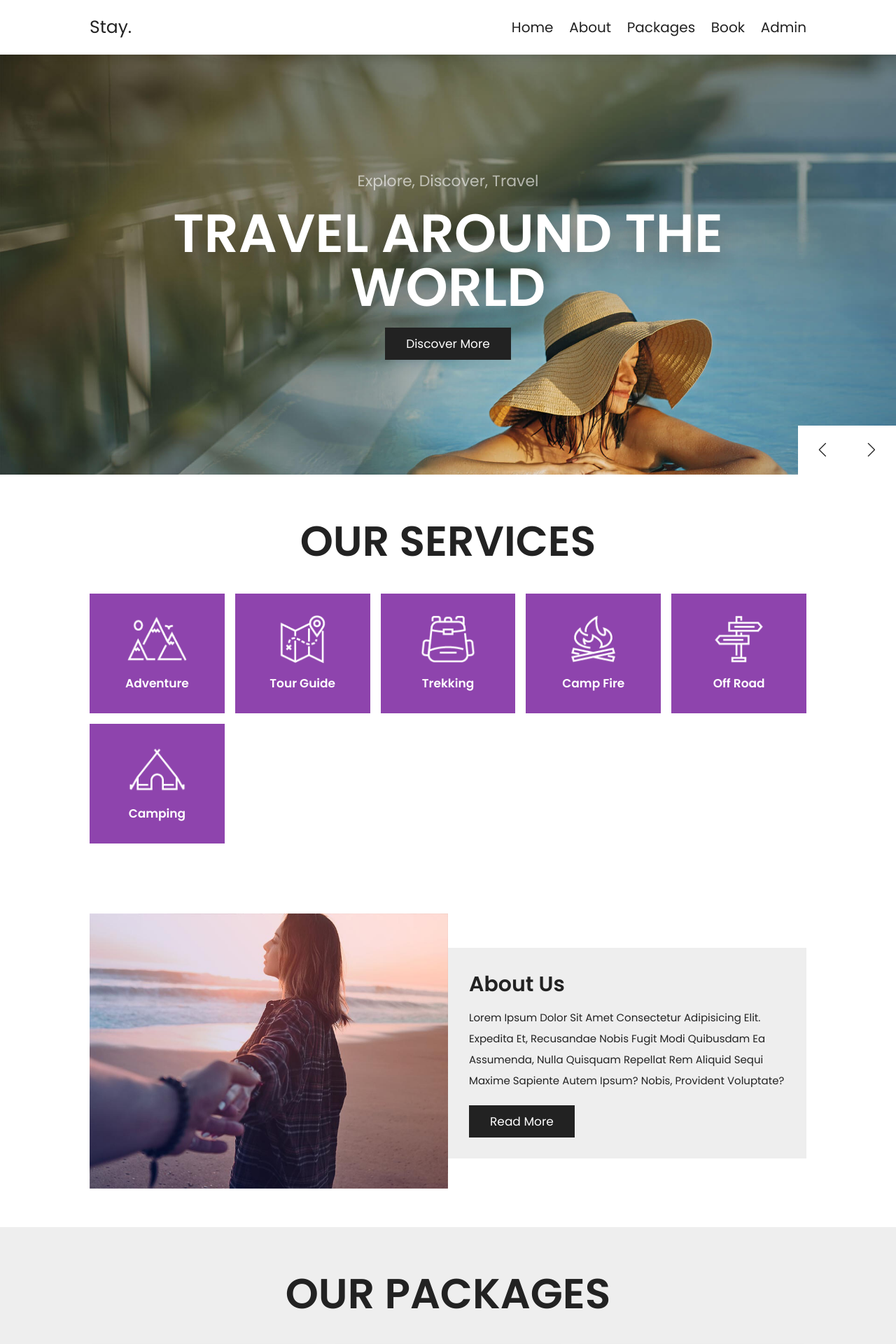
After one commit to namangathani/Travel-Website, a PHP site: page / in a window 1280 px wide. The commit adds this page. Shown: the top 1920 px of the page at 70% size. Run offline with PHP 8.4, Linux system fonts and the light colour scheme.

Commit message:
Add files via upload

```diff
--- a/about.php
+++ b/about.php
@@ -17,9 +17,9 @@
 
 
 <section class="header">
-   <a href="home.php" class="logo">stay.</a>
+   <a href="index.php" class="logo">stay.</a>
    <nav class="navbar">
-      <a href="home.php">home</a>
+      <a href="index.php">home</a>
       <a href="about.php">about</a>
       <a href="package.php">package</a>
       <a href="book.php">book</a>
--- a/book.php
+++ b/book.php
@@ -18,10 +18,10 @@
 
 <section class="header">
 
-   <a href="home.php" class="logo">stay.</a>
+   <a href="index.php" class="logo">stay.</a>
 
    <nav class="navbar">
-      <a href="home.php">home</a>
+      <a href="index.php">home</a>
       <a href="about.php">about</a>
       <a href="package.php">package</a>
       <a href="book.php">book</a>
--- a/dashboard.php
+++ b/dashboard.php
@@ -16,9 +16,9 @@
 
 <body>
     <section class="header">
-        <a href="home.php" class="logo">Stay.</a>
+        <a href="index.php" class="logo">Stay.</a>
         <nav class="navbar">
-            <a href="home.php">home</a>
+            <a href="index.php">home</a>
             <a href="about.php">about</a>
             <a href="package.php">package</a>
             <a href="book.php">book</a>
--- /dev/null
+++ b/index.php
@@ -0,0 +1,105 @@
+<!DOCTYPE html>
+<html lang="en">
+<head>
+   <meta charset="UTF-8">
+   <meta name="viewport" content="width=device-width, initial-scale=1.0">
+   <title>Home</title>
+   <link rel="stylesheet" href="https://unpkg.com/swiper@7/swiper-bundle.min.css">
+   <link rel="stylesheet" href="https://cdnjs.cloudflare.com/ajax/libs/font-awesome/5.15.4/css/all.min.css">
+   <link rel="stylesheet" href="assets/css/style.css">
+</head>
+<body>
+<section class="header">
+   <a href="index.php" class="logo">stay.</a>
+   <nav class="navbar">
+      <a href="index.php">Home</a>
+      <a href="about.php">About</a>
+      <a href="package.php">Packages</a>
+      <a href="book.php">Book</a>
+      <a href="login.php">Admin</a>
+
+   </nav>
+   <div id="menu-btn" class="fas fa-bars"></div>
+</section>
+<section class="home">
+   <div class="swiper home-slider">
+      <div class="swiper-wrapper">
+         <div class="swiper-slide slide" style="background:url(assets/images/home-slide-1.jpg) no-repeat">
+            <div class="content">
+               <span>Explore, Discover, Travel</span>
+               <h3>Travel Around the World</h3>
+               <a href="package.php" class="btn">Discover More</a>
+            </div>
+         </div>
+         <div class= "swiper-slide slide" style="background:url(assets/images/home-slide-2.jpg) no-repeat">
+            <div class="content">
+               <span>Explore, Discover, Travel</span>
+               <h3>Discover New Places</h3>
+               <a href="package.php" class="btn">Discover More</a>
+            </div>
+         </div>
+         <div class="swiper-slide slide" style="background:url(assets/images/home-slide-3.jpg) no-repeat">
+            <div class="content">
+               <span>Explore, Discover, Travel</span>
+               <h3>Make Your Tour Worthwhile</h3>
+               <a href="package.php" class="btn">Discover More</a>
+            </div>
+         </div>
+      </div>
+      <div class="swiper-button-next"></div>
+      <div class="swiper-button-prev"></div>
+   </div>
+</section>
+<section class="services">
+   <h1 class="heading-title">Our Services</h1>
+   <div class="box-container">
+      <div class="box"><img src="assets/images/icon-1.png" alt=""><h3>Adventure</h3></div>
+      <div class="box"><img src="assets/images/icon-2.png" alt=""><h3>Tour Guide</h3></div>
+      <div class="box"><img src="assets/images/icon-3.png" alt=""><h3>Trekking</h3></div>
+      <div class="box"><img src="assets/images/icon-4.png" alt=""><h3>Camp Fire</h3></div>
+      <div class="box"><img src="assets/images/icon-5.png" alt=""><h3>Off Road</h3></div>
+      <div class="box"><img src="assets/images/icon-6.png" alt=""><h3>Camping</h3></div>
+   </div>
+</section>
+<section class="home-about">
+   <div class="image"><img src="assets/images/about-img.jpg" alt=""></div>
+   <div class="content">
+      <h3>About Us</h3>
+      <p>Lorem ipsum dolor sit amet consectetur adipisicing elit. Expedita et, recusandae nobis fugit modi quibusdam ea assumenda, nulla quisquam repellat rem aliquid sequi maxime sapiente autem ipsum? Nobis, provident voluptate?</p>
+      <a href="about.php" class="btn">Read More</a>
+   </div>
+</section>
+<section class="home-packages">
+   <h1 class="heading-title">Our Packages</h1>
+   <div class="box-container">
+      <div class="box">
+         <div class="image"><img src="assets/images/nyc.jpg" alt=""></div>
+         <div class="content">
+            <h3>NYC</h3>
+            <p>New York City: The City That Never Sleeps, Where Iconic Skyscrapers, Diverse Neighborhoods, And Endless Entertainment Meet In One Dynamic Metropolis.</p>
+            <a href="book.php" class="btn">Book Now</a>
+         </div>
+      </div>
+      <div class="box">
+         <div class="image"><img src="assets/images/bali.jpg" alt=""></div>
+         <div class="content">
+            <h3>Bali</h3>
+            <p>Bali, Indonesia: An Enchanting Island Paradise Known For Its Stunning Beaches, Vibrant Culture, And Lush Tropical Landscapes.</p>
+            <a href="book.php" class="btn">Book Now</a>
+         </div>
+      </div>
+      <div class="box">
+         <div class="image"><img src="assets/images/monaco.jpg" alt=""></div>
+         <div class="content">
+            <h3>Monaco</h3>
+            <p>Monaco: A Glamorous Microstate On The French Riviera, Famous For Its Opulent Casinos, Luxury Yachts, And Breathtaking Mediterranean Views.</p>
+            <a href="book.php" class="btn">Book Now</a>
+         </div>
+      </div>
+   </div>
+   <div class="load-more"><a href="package.php" class="btn">Load More</a></div>
+</section>
+<script src="https://unpkg.com/swiper@7/swiper-bundle.min.js"></script>
+<script src="assets/js/script.js"></script>
+</body>
+</html>
--- a/login.php
+++ b/login.php
@@ -38,10 +38,10 @@ if ($_SERVER['REQUEST_METHOD'] === 'POST') {
 
 <section class="header">
 
-   <a href="home.php" class="logo">Stay.</a>
+   <a href="index.php" class="logo">Stay.</a>
 
    <nav class="navbar">
-      <a href="home.php">home</a>
+      <a href="index.php">home</a>
       <a href="about.php">about</a>
       <a href="package.php">package</a>
       <a href="book.php">book</a>
--- a/package.php
+++ b/package.php
@@ -18,10 +18,10 @@
 
 <section class="header">
 
-   <a href="home.php" class="logo">stay.</a>
+   <a href="index.php" class="logo">stay.</a>
 
    <nav class="navbar">
-      <a href="home.php">home</a>
+      <a href="index.php">home</a>
       <a href="about.php">about</a>
       <a href="package.php">package</a>
       <a href="book.php">book</a>
--- a/review.php
+++ b/review.php
@@ -18,10 +18,10 @@
 
 <section class="header">
 
-   <a href="home.php" class="logo">stay.</a>
+   <a href="index.php" class="logo">stay.</a>
 
    <nav class="navbar">
-      <a href="home.php">home</a>
+      <a href="index.php">home</a>
       <a href="about.php">about</a>
       <a href="package.php">package</a>
       <a href="book.php">book</a>
--- a/update_packages.php
+++ b/update_packages.php
@@ -16,9 +16,9 @@
 
 <body>
     <section class="header">
-        <a href="home.php" class=" logo">stay.</a>
+        <a href="index.php" class=" logo">stay.</a>
         <nav class="navbar">
-            <a href="home.php">home</a>
+            <a href="index.php">home</a>
             <a href="about.php">about</a>
             <a href="package.php">package</a>
             <a href="book.php">book</a>
```
